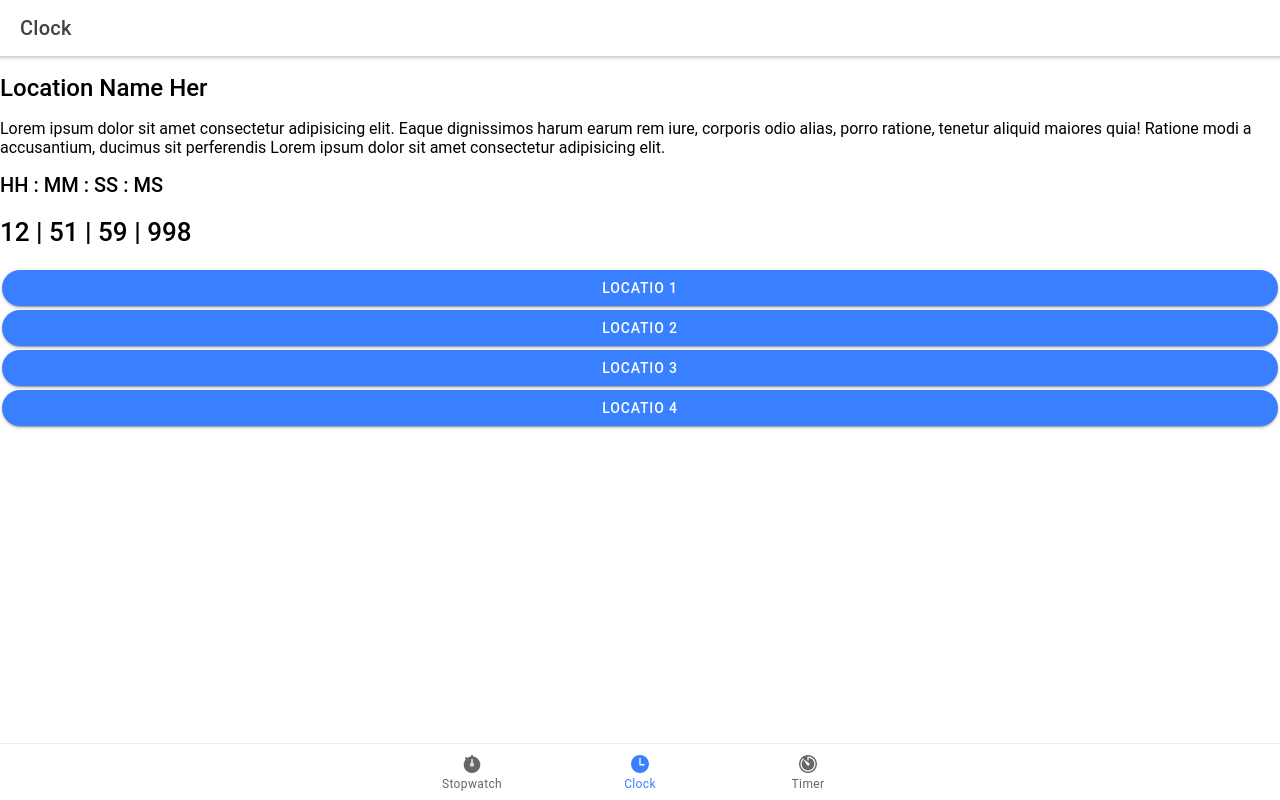
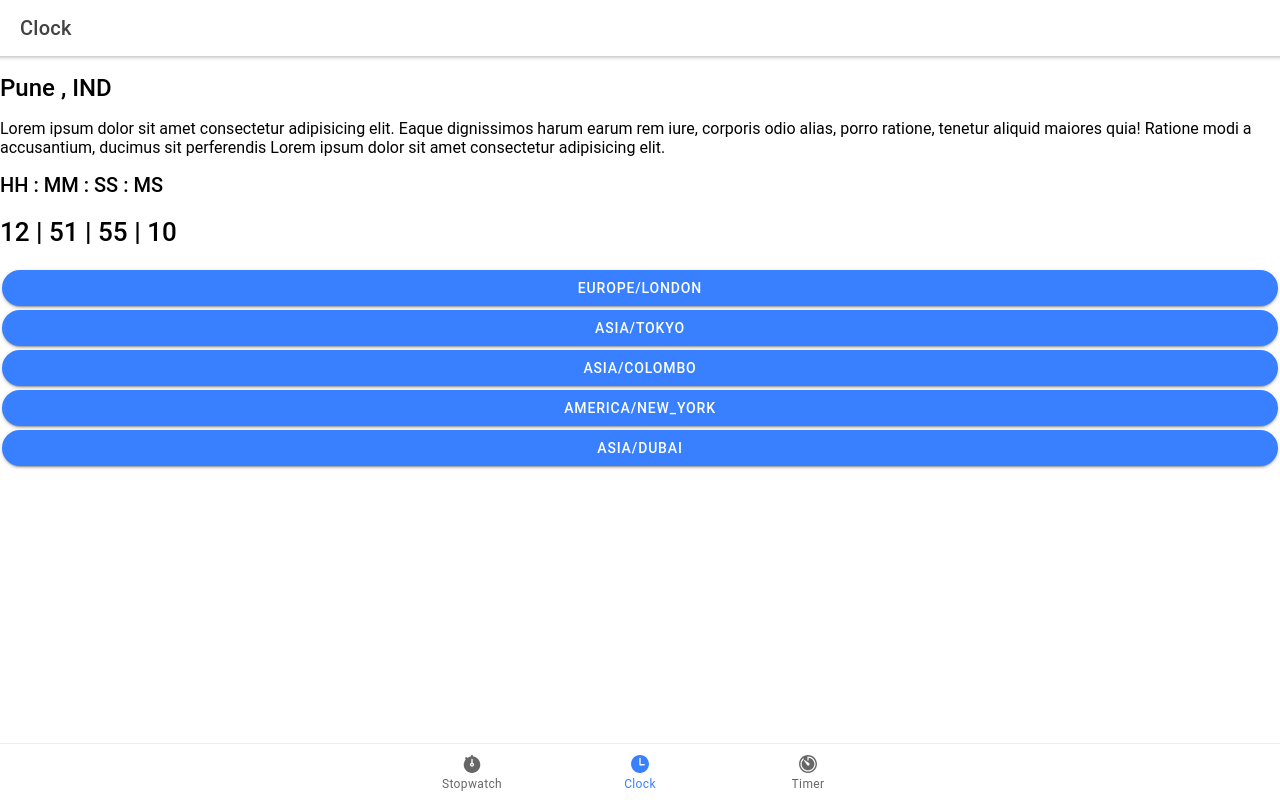
Before and after one commit to Mayank-MP05/Timer-Clock-Stopwatch-Ionic-React-App, a React (Create React App) app: page /clock in a window 1280 px wide. Built offline with nearby package versions, Linux system fonts and the light colour scheme.

Commit message:
Clock Location Settings Updated

```diff
--- a/package.json
+++ b/package.json
@@ -16,6 +16,7 @@
     "@types/react-router-dom": "^5.1.3",
     "ionicons": "^5.0.0",
     "moment": "^2.27.0",
+    "moment-timezone": "^0.5.31",
     "react": "^16.13.0",
     "react-dom": "^16.13.0",
     "react-router": "^5.1.2",
--- a/src/pages/Clock.tsx
+++ b/src/pages/Clock.tsx
@@ -13,6 +13,7 @@ import {
 import ExploreContainer from "../components/ExploreContainer";
 import "./clock.css";
 import Timerdial from "../components/Timerdial";
+import Moment from "moment-timezone";
 let clock = {
   hh: 5,
   mm: 5,
@@ -20,15 +21,44 @@ let clock = {
   ms: 5,
 };
 
+const LocalTime = () => {
+  let date = Moment().tz("America/Los_Angeles");
+  /*
+America/New_York
+America/Los_Angeles
+Asia/Tokyo
+Australia/Sydney
+Asia/Colombo => Pune
+Asia/Dubai
+  */
+
+  let dateObj = date.toDate();
+  console.log(dateObj);
+};
+const LocationList = {
+  labels: [
+    "London , UK",
+    "Tokyo , Japan",
+    "Pune , India",
+    "Newyork , USA",
+    "Dubai , UAE",
+  ],
+  keys: [
+    "Europe/London",
+    "Asia/Tokyo",
+    "Asia/Colombo",
+    "America/New_York",
+    "Asia/Dubai",
+  ],
+};
 const GetTime = () => {
   let dt = new Date();
-  //console.log(dt);
+  console.log(dt);
   let hh, mm, ss, ms;
   hh = dt.getHours();
   mm = dt.getMinutes();
   ss = dt.getSeconds();
   ms = dt.getMilliseconds();
-
   clock = {
     hh,
     mm,
@@ -46,10 +76,10 @@ const Clock: React.FC = () => {
     ss: 0,
     ms: 0,
   });
+
+  const [Location, setLocation] = useState("Pune , IND");
   useEffect(() => {
-    setInterval(() => {
-      settime(GetTime());
-    }, 1);
+    settime(GetTime());
   }, []);
   return (
     <IonPage>
@@ -66,7 +96,7 @@ const Clock: React.FC = () => {
         </IonHeader>
         {/* Location Name */}
         <IonText class='ion-text-align-center'>
-          <h2>Location Name Her</h2>
+          <h2>{Location}</h2>
         </IonText>
 
         {/* Analog Clock Goes Here */}
@@ -82,21 +112,21 @@ const Clock: React.FC = () => {
 
         {/* Location List */}
         <IonList>
-          <IonButton expand='block' shape='round' onClick={GetTime}>
-            Locatio 1
-          </IonButton>
-
-          <IonButton expand='block' shape='round'>
-            Locatio 2
-          </IonButton>
-
-          <IonButton expand='block' shape='round'>
-            Locatio 3
-          </IonButton>
-
-          <IonButton expand='block' shape='round'>
-            Locatio 4
-          </IonButton>
+          {LocationList.labels.map((loc) => {
+            return (
+              <IonButton
+                expand='block'
+                shape='round'
+                key={LocationList.labels.indexOf(loc)}
+                onClick={() =>
+                  setLocation(
+                    LocationList.keys[LocationList.labels.indexOf(loc)]
+                  )
+                }>
+                {LocationList.keys[LocationList.labels.indexOf(loc)]}
+              </IonButton>
+            );
+          })}
         </IonList>
       </IonContent>
     </IonPage>
```
Also changed, not shown: 1 other file (tests, documents, lock files or other folders).
